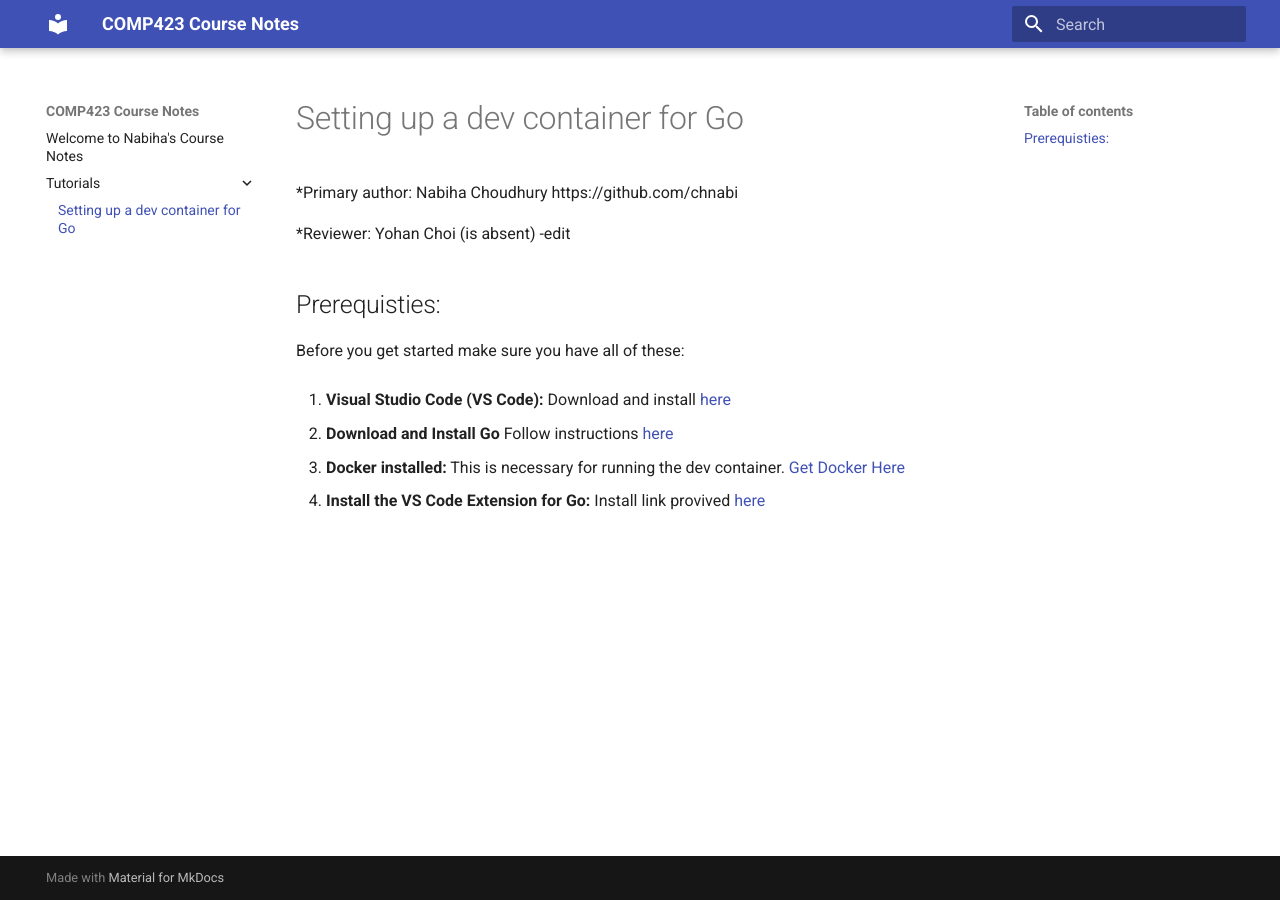
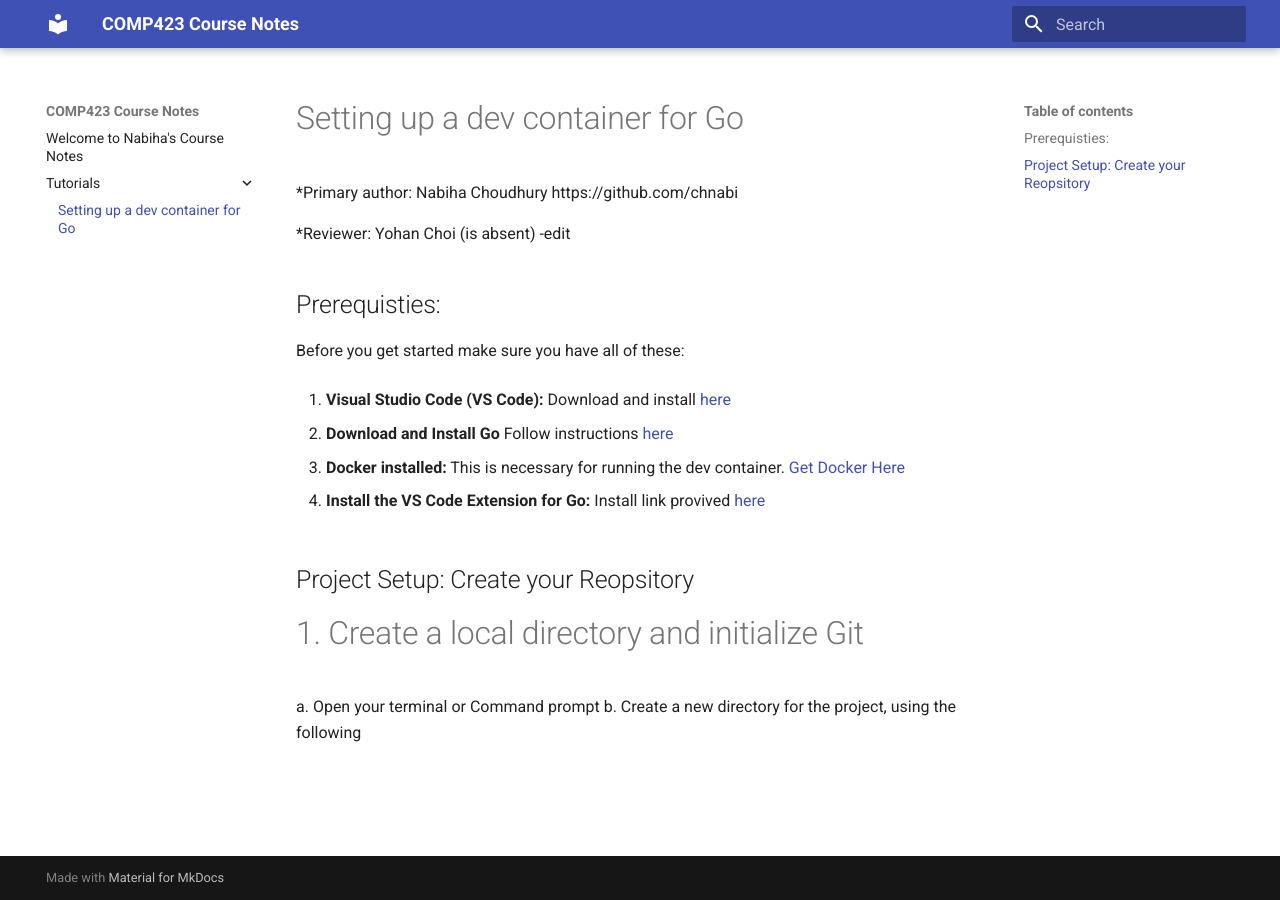
Before and after one commit to chnabi/comp423-course-notes, an MkDocs documentation site: the page built from docs/tutorials/go-setup.md, in a window 1280 px wide. Built offline with MkDocs 1.6.1 and Material for MkDocs 9.7.7, drawn with Linux system fonts in a browser that asks for light colours.

Commit message:
Added project setup section

```diff
--- a/docs/tutorials/go-setup.md
+++ b/docs/tutorials/go-setup.md
@@ -13,3 +13,8 @@
 3. **Docker installed:** This is necessary for running the dev container. [Get Docker Here](https://www.docker.com/products/docker-desktop/)
 
 4. **Install the VS Code Extension for Go:** Install link provived [here](https://code.visualstudio.com/docs/languages/go)
+
+##Project Setup: Create your Reopsitory
+# 1. Create a local directory and initialize Git
+a. Open your terminal or Command prompt
+b. Create a new directory for the project, using the following
```
